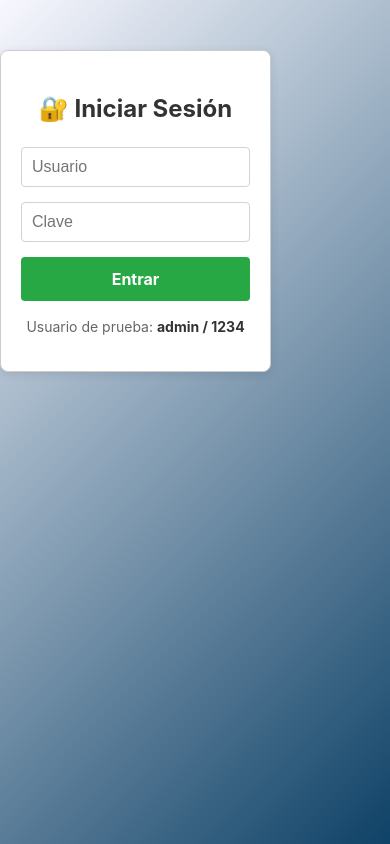
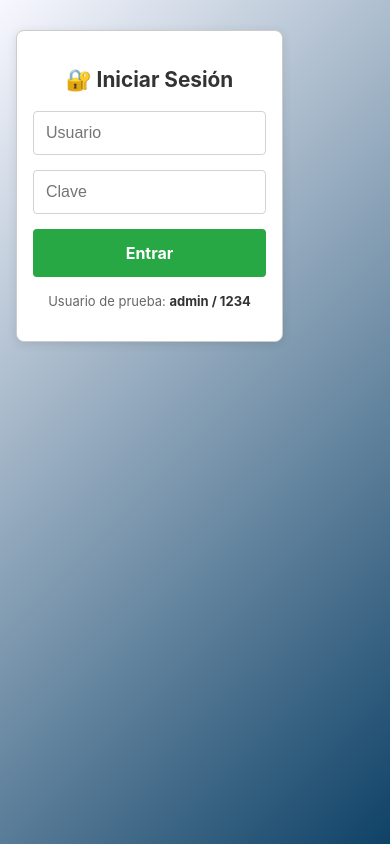
Before and after one commit to cocomicho1986/REGISTRO-MOTOS, a React (Vite) app in the folder frontend/: page /login in a window 390 px wide. Built offline with nearby package versions, Linux system fonts and the light colour scheme; no server answers.

Commit message:
diferentes tamaños

```diff
--- a/frontend/src/assets/styles/components/loginForm.css
+++ b/frontend/src/assets/styles/components/loginForm.css
@@ -73,3 +73,39 @@
 .login-info strong {
   color: #333;
 }
+
+/* Responsive - Tablet y Mobile */
+@media (max-width: 767px) {
+  .login-form-container {
+    margin: 30px 16px;
+    padding: 16px;
+  }
+
+  .login-form-title {
+    font-size: 1.3rem;
+    margin-bottom: 16px;
+  }
+
+  .login-input {
+    font-size: 16px; /* Evita zoom en iOS */
+    padding: 12px;
+  }
+
+  .login-btn {
+    padding: 14px;
+    font-size: 16px;
+  }
+
+  .login-info {
+    font-size: 13px;
+  }
+}
+
+/* Responsive - Tablet */
+@media (min-width: 768px) and (max-width: 1023px) {
+  .login-form-container {
+    margin: 40px auto;
+    padding: 18px;
+    max-width: 380px;
+  }
+}
```
